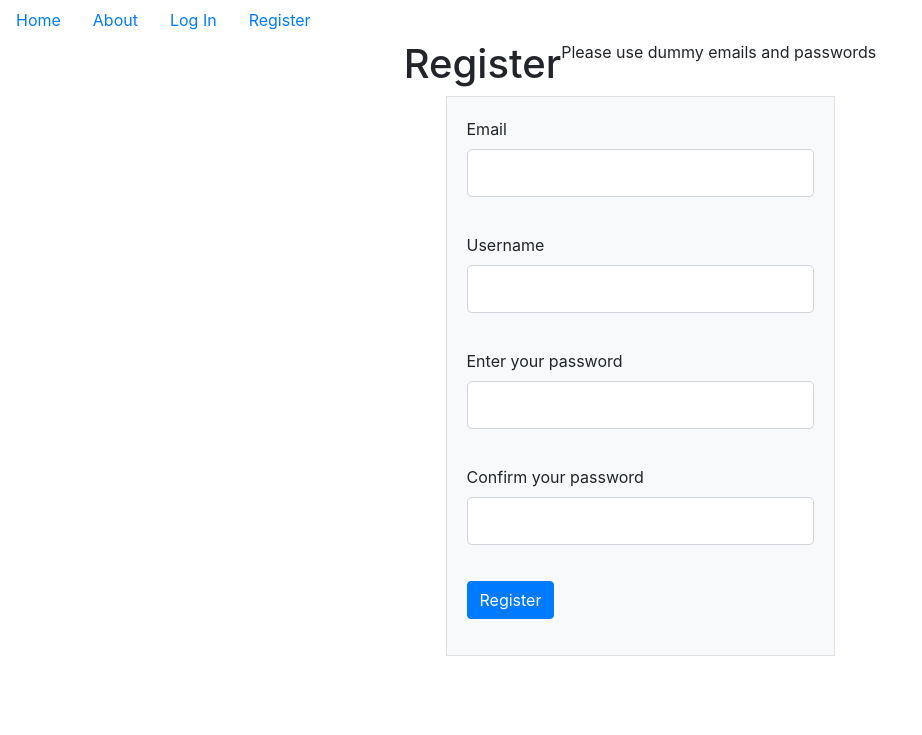
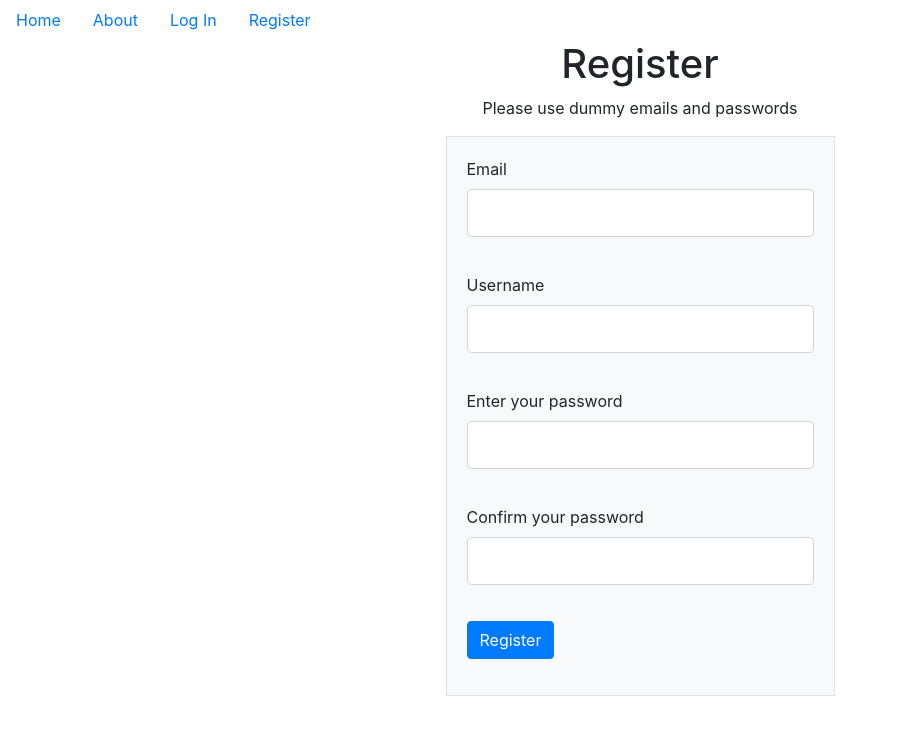
Before and after one commit to chrishaining/Flask-Social-Blog, a Flask app: page /register in a window 1280 px wide. Shown: the top 735 px of the page, without its empty margins (0-922 px from the left). Run offline with Flask 2, Linux system fonts and the light colour scheme; some libraries are stand-ins or nearby versions.

Commit message:
adjusts registration page text formatting

```diff
--- a/puppycompanyblog/templates/register.html
+++ b/puppycompanyblog/templates/register.html
@@ -6,6 +6,9 @@
 
   <div class="row justify-content-center">
     <h1>Register</h1>
+  </div>
+
+  <div class="row justify-content-center">
     <p>Please use dummy emails and passwords</p>
   </div>
 
```
